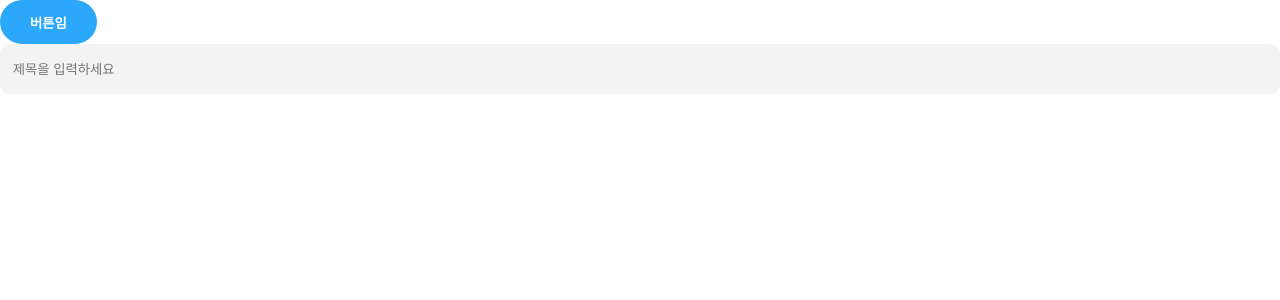
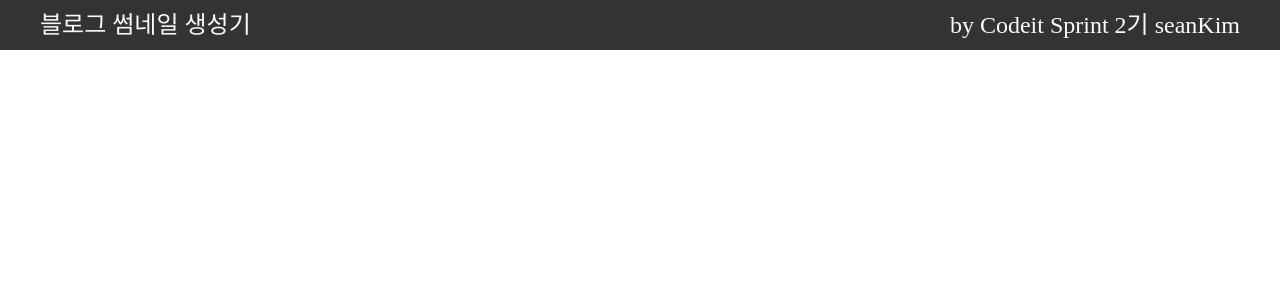
Before and after one commit to SeanKim-416/thumbnail-maker, a React (Create React App) app: page / in a window 1280 px wide. Shown: the top 300 px of the page. Built offline with nearby package versions, Linux system fonts and the light colour scheme; a web font is replaced by a local one.

Commit message:
style: nav 컴포넌트 생성

```diff
--- a/src/App.js
+++ b/src/App.js
@@ -1,12 +1,12 @@
 import Button from './Components/atoms/Button';
 import Input from './Components/atoms/Input';
+import NavBar from './Components/NavBar';
 import GlobalStyle from './Components/GlobalStyle';
 function App() {
   return (
     <div className="App">
       <GlobalStyle />
-      <Button>버튼임</Button>
-      <Input placeholder="제목을 입력하세요" />
+      <NavBar />
     </div>
   );
 }
--- /dev/null
+++ b/src/Components/NavBar.jsx
@@ -0,0 +1,27 @@
+import styled from 'styled-components';
+
+const StyledDiv = styled.div`
+  color: #fafafa;
+  font-size: 24px;
+`;
+
+const NavBar = styled.nav`
+  width: 100%;
+  height: 50px;
+  background-color: #333333;
+  padding: 10px 40px;
+  display: flex;
+  justify-content: space-between;
+  align-items: center;
+`;
+
+function StyledNavBar({ className }) {
+  return (
+    <NavBar className={className}>
+      <StyledDiv>블로그 썸네일 생성기</StyledDiv>
+      <StyledDiv>by Codeit Sprint 2기 seanKim</StyledDiv>
+    </NavBar>
+  );
+}
+
+export default StyledNavBar;
```
